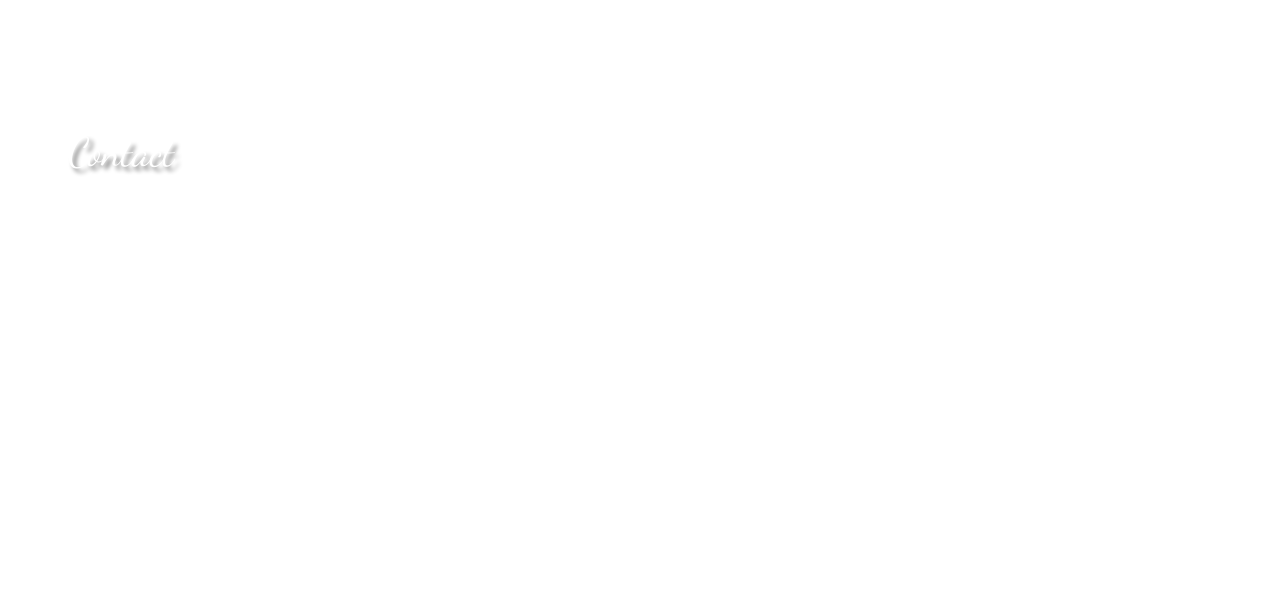
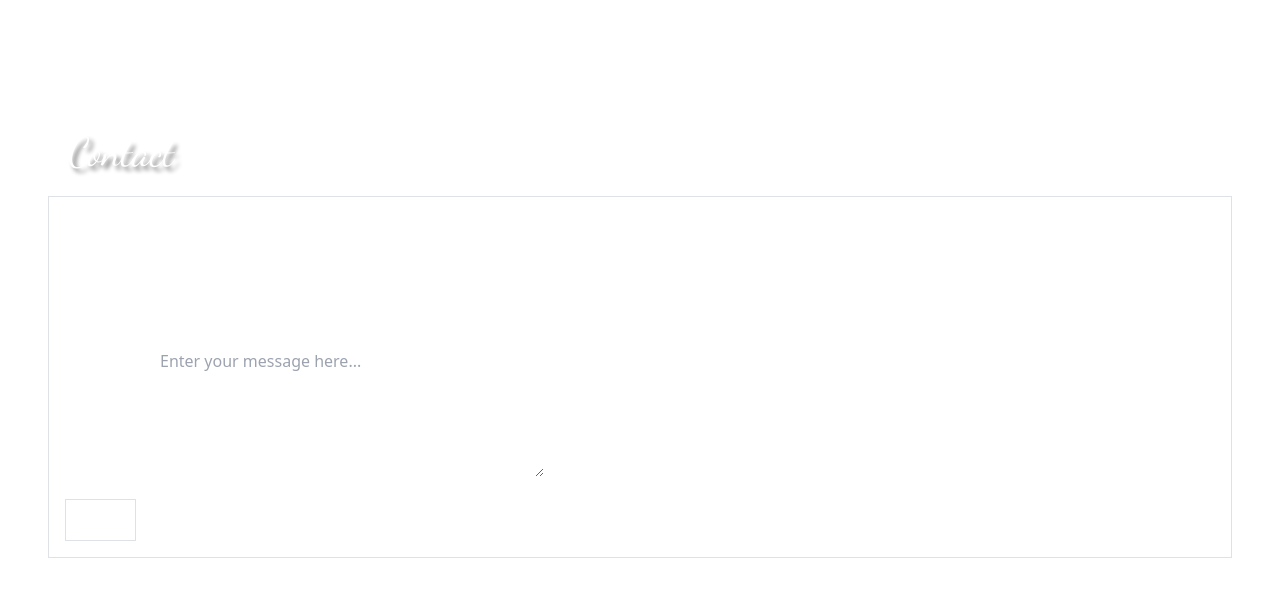
Before and after one commit to ramitaarora/indurkhya-portfolio, a React (Vite) app: page /Contact in a window 1280 px wide. Shown: the top 596 px of the page. Built offline with nearby package versions, Linux system fonts and the light colour scheme.

Commit message:
contact page

```diff
--- a/src/pages/Contact.jsx
+++ b/src/pages/Contact.jsx
@@ -1,10 +1,55 @@
 export default function Contact() {
     return (
-        <div id="body-style" className="m-5">
+        <div id="body-style" className="min-w-screen m-5 flex flex-column justify-center align-center">
             <div id="header-style">
                 <h1>Contact</h1>
             </div>
 
+            <div id="contact-form" className="my-3 border p-3 w-1/2 m-auto overflow-auto">
+                <form>
+                    <div id="form-input" className="flex flex-row justify-between m-3">
+                        <label for="name" className="text-white">Name: </label>
+                        <input type="text" name="name" className="p-2 min-w-max" size="40"></input>
+                    </div>
+
+                    <div id="form-input" className="flex flex-row justify-between m-3">
+                        <label for="email" className="text-white">Email: </label>
+                        <input type="text" name="email" className="p-2 min-w-max" size="40"></input>
+                    </div>
+
+                    <div id="form-input" className="flex flex-row justify-between m-3">
+                        <label for="name" className="text-white">Message: </label>
+                        <textarea placeholder="Enter your message here..." cols="39" rows="5" className="p-2 min-w-max"></textarea>
+                    </div>
+
+                    <div id="form-input" className="flex flex-row m-auto">
+                        <input type="submit" value="Submit" className="text-white border m-auto p-2 hover:bg-slate-900 "></input>
+                    </div>
+
+
+                </form>
+            </div>
+
+
+
+            <div id="icons" className="flex flex-row justify-evenly my-9 justify-self-end">
+                <a href="https://www.github.com/ramitaarora">
+                <svg xmlns="http://www.w3.org/2000/svg" width="50" height="50" fill="white" class="bi bi-github" viewBox="0 0 16 16">
+                    <path d="M8 0C3.58 0 0 3.58 0 8c0 3.54 2.29 6.53 5.47 7.59.4.07.55-.17.55-.38 0-.19-.01-.82-.01-1.49-2.01.37-2.53-.49-2.69-.94-.09-.23-.48-.94-.82-1.13-.28-.15-.68-.52-.01-.53.63-.01 1.08.58 1.23.82.72 1.21 1.87.87 2.33.66.07-.52.28-.87.51-1.07-1.78-.2-3.64-.89-3.64-3.95 0-.87.31-1.59.82-2.15-.08-.2-.36-1.02.08-2.12 0 0 .67-.21 2.2.82.64-.18 1.32-.27 2-.27.68 0 1.36.09 2 .27 1.53-1.04 2.2-.82 2.2-.82.44 1.1.16 1.92.08 2.12.51.56.82 1.27.82 2.15 0 3.07-1.87 3.75-3.65 3.95.29.25.54.73.54 1.48 0 1.07-.01 1.93-.01 2.2 0 .21.15.46.55.38A8.012 8.012 0 0 0 16 8c0-4.42-3.58-8-8-8z"/>
+                </svg></a>
+
+                <a href="https://www.linkedin.com/in/ramitaarora/">
+                <svg xmlns="http://www.w3.org/2000/svg" width="50" height="50" fill="white" class="bi bi-linkedin" viewBox="0 0 16 16">
+                    <path d="M0 1.146C0 .513.526 0 1.175 0h13.65C15.474 0 16 .513 16 1.146v13.708c0 .633-.526 1.146-1.175 1.146H1.175C.526 16 0 15.487 0 14.854V1.146zm4.943 12.248V6.169H2.542v7.225h2.401zm-1.2-8.212c.837 0 1.358-.554 1.358-1.248-.015-.709-.52-1.248-1.342-1.248-.822 0-1.359.54-1.359 1.248 0 .694.521 1.248 1.327 1.248h.016zm4.908 8.212V9.359c0-.216.016-.432.08-.586.173-.431.568-.878 1.232-.878.869 0 1.216.662 1.216 1.634v3.865h2.401V9.25c0-2.22-1.184-3.252-2.764-3.252-1.274 0-1.845.7-2.165 1.193v.025h-.016a5.54 5.54 0 0 1 .016-.025V6.169h-2.4c.03.678 0 7.225 0 7.225h2.4z"/>
+                </svg></a>
+
+                <a href="mailto:ramitaarora23@gmail.com">
+                <svg xmlns="http://www.w3.org/2000/svg" width="50" height="50" fill="white" class="bi bi-envelope-at-fill" viewBox="0 0 16 16">
+                    <path d="M2 2A2 2 0 0 0 .05 3.555L8 8.414l7.95-4.859A2 2 0 0 0 14 2H2Zm-2 9.8V4.698l5.803 3.546L0 11.801Zm6.761-2.97-6.57 4.026A2 2 0 0 0 2 14h6.256A4.493 4.493 0 0 1 8 12.5a4.49 4.49 0 0 1 1.606-3.446l-.367-.225L8 9.586l-1.239-.757ZM16 9.671V4.697l-5.803 3.546.338.208A4.482 4.482 0 0 1 12.5 8c1.414 0 2.675.652 3.5 1.671Z"/>
+                    <path d="M15.834 12.244c0 1.168-.577 2.025-1.587 2.025-.503 0-1.002-.228-1.12-.648h-.043c-.118.416-.543.643-1.015.643-.77 0-1.259-.542-1.259-1.434v-.529c0-.844.481-1.4 1.26-1.4.585 0 .87.333.953.63h.03v-.568h.905v2.19c0 .272.18.42.411.42.315 0 .639-.415.639-1.39v-.118c0-1.277-.95-2.326-2.484-2.326h-.04c-1.582 0-2.64 1.067-2.64 2.724v.157c0 1.867 1.237 2.654 2.57 2.654h.045c.507 0 .935-.07 1.18-.18v.731c-.219.1-.643.175-1.237.175h-.044C10.438 16 9 14.82 9 12.646v-.214C9 10.36 10.421 9 12.485 9h.035c2.12 0 3.314 1.43 3.314 3.034v.21Zm-4.04.21v.227c0 .586.227.8.581.8.31 0 .564-.17.564-.743v-.367c0-.516-.275-.708-.572-.708-.346 0-.573.245-.573.791Z"/>
+                </svg>
+                </a>
+            </div>
         </div>
     )
 }
```
